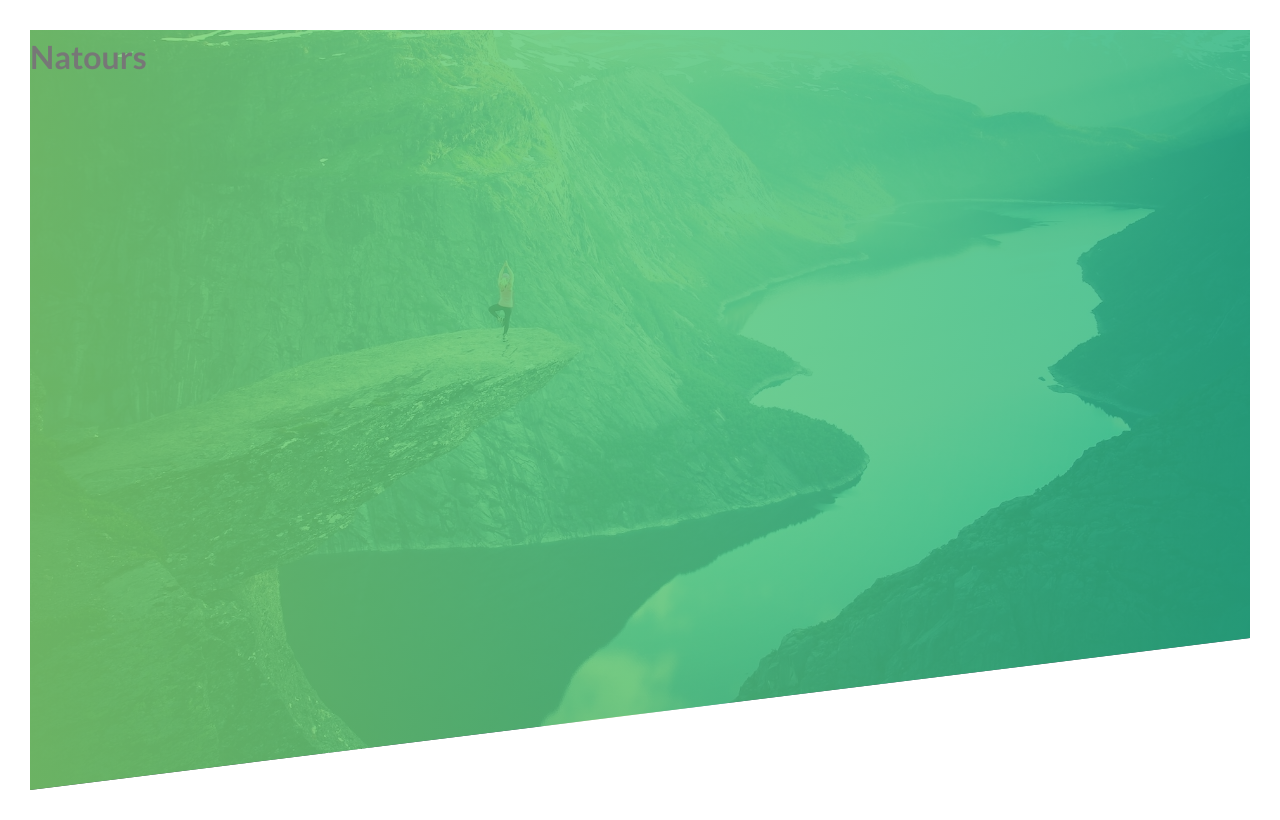
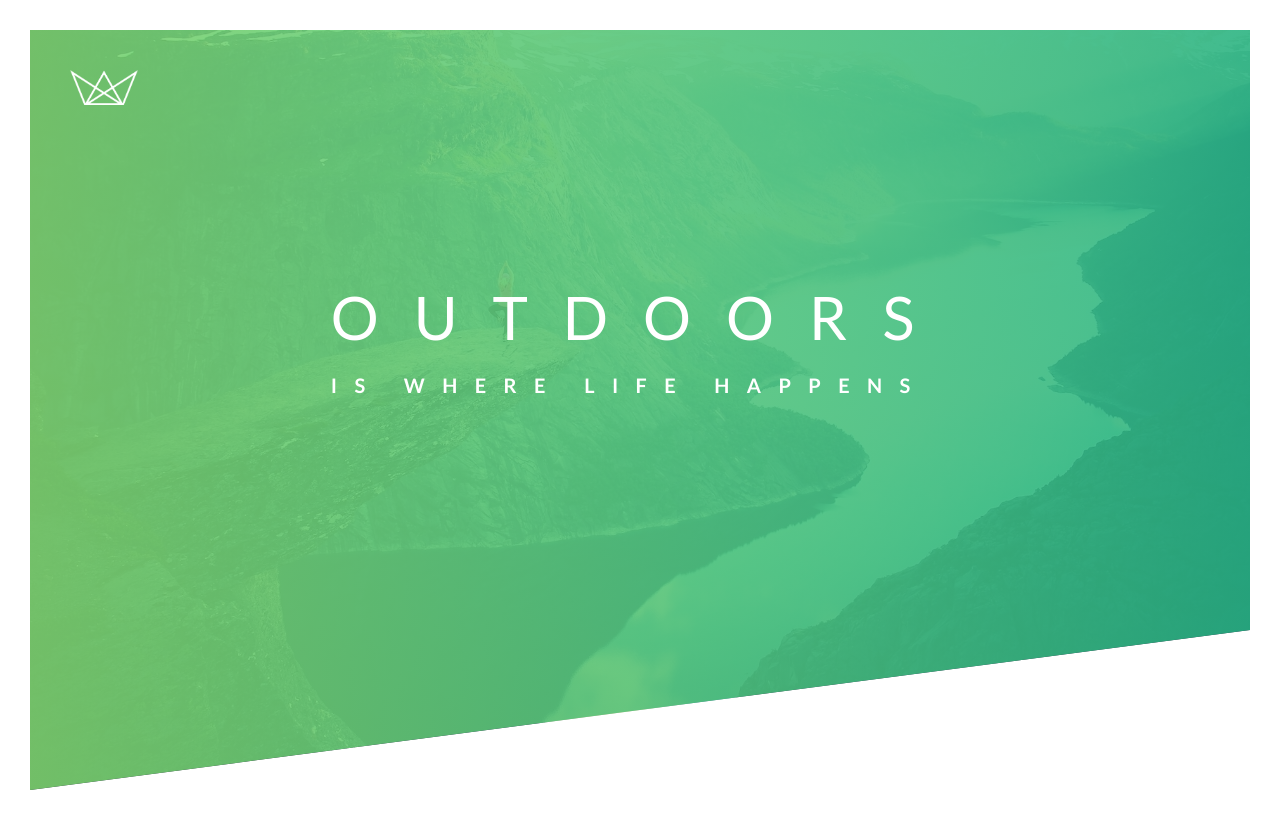
Before and after one commit to ankushSinha1/Natours, a plain HTML site: page index.html in a window 1280 px wide. Drawn offline with Linux system fonts and the light colour scheme.

Commit message:
Headings positioned

```diff
--- a/css/style.css
+++ b/css/style.css
@@ -20,18 +20,54 @@ body{
     padding: 30px;
 }
 .header{
+    position: relative;
     height: 95vh; /*95% of viewport height*/
     /*viewport: user's visible area of a webpage*/
     background-image:
         linear-gradient(
             to right, /*Direction*/
-            #7ed56fd1, /*First color, LAst 2 digits show opacity*/
-            #28b485d1 /*second color*/
+            #7ed56fe1, /*First color, LAst 2 digits show opacity*/
+            #28b485e1 /*second color*/
         ) ,  url(../img/hero.jpg);
     /*Linear gradient adds a color gradient in the div*/
 
     background-size: cover; /*Always fits the bg img in the viewport*/;
     background-position: top; /*Top of the img always stays with top of the container*/
-    clip-path: polygon(0 0, 100% 0, 100% 80%, 0 100%)
+    clip-path: polygon( 0 0, 100% 0, 100% 75vh, 0 100%)
     /*clip-path clips the div in a particular polygon. We have to mention coordinates of 4 sides- top, right, bottom, left*/
 }
+.logo-box{
+    position: absolute;
+    top: 40px;
+    left: 40px;
+    /*40px from parent element's border whose position is set to relative*/
+}
+.logo{
+    height: 35px;
+}
+
+.heading-primary{
+    color: #fff;
+    text-transform: uppercase;
+}
+.heading-primary-main{
+    display: block;
+    font-size: 60px;
+    font-weight: 400;
+    letter-spacing: 35px;
+}
+.heading-primary-sub{
+    display: block;
+    font-size: 20px;
+    font-weight: 700;
+    letter-spacing: 17.4px;
+
+}
+.text-box{
+    position: absolute;
+    top: 40%;
+    left: 50%;
+    /*This will set the starting coordinate of element at (40%, 50%) of the screen. With reference from the parent element*/
+    transform: translate(-50%, -50%);
+    /*By doing this, we shift the element by (-1/2, -1/2) times from the same coordinate. With reference from the same element*/
+}
--- a/index.html
+++ b/index.html
@@ -12,8 +12,15 @@
     </head>
     <body>
         <header class="header">
-            <h1>Natours</h1>
-
+            <div class="logo-box">
+                <img src="img/logo-white.png" alt="Logo" class="logo">
+            </div>
+            <div class="text-box">
+                <h1 class="heading-primary">
+                    <span class="heading-primary-main">Outdoors</span>
+                    <span class="heading-primary-sub">is where life happens</span>
+                </h1>
+            </div>
         </header>
     </body>
 </html>
```
